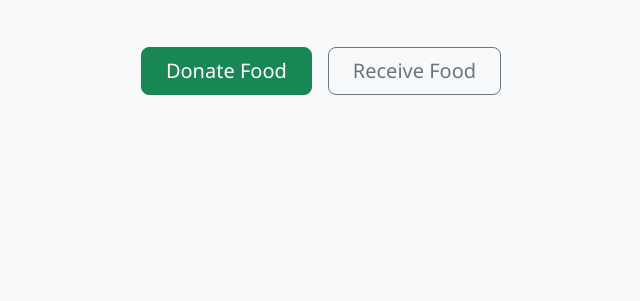
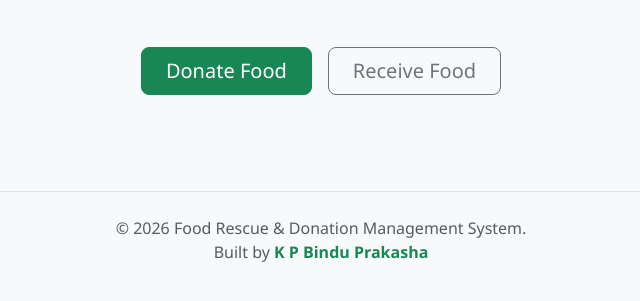
Before and after one commit to kpbinduprakasha-cpu/Food-Management, a Flask app: page / in a window 1280 px wide. Shown: the part 317-618 px from the top of the page, without its empty margins (319-959 px from the left). Run offline with Flask 3, Linux system fonts and the light colour scheme.

Commit message:
Add developer attribution footer linking to GitHub profile

```diff
--- a/templates/base.html
+++ b/templates/base.html
@@ -91,6 +91,17 @@
         {% endblock %}
     </div>
 
+    <!-- Footer -->
+    <footer class="bg-light text-center text-muted py-4 mt-5 border-top">
+        <div class="container">
+            <p class="mb-0">
+                &copy; <script>document.write(new Date().getFullYear())</script> Food Rescue & Donation Management System.
+                <br>
+                Built by <a href="https://github.com/kpbinduprakasha-cpu" target="_blank" class="text-success text-decoration-none fw-bold">K P Bindu Prakasha</a>
+            </p>
+        </div>
+    </footer>
+
     <!-- Bootstrap JS -->
     <script src="https://cdn.jsdelivr.net/npm/bootstrap@5.3.0/dist/js/bootstrap.bundle.min.js"></script>
     <!-- Custom JS -->
```
